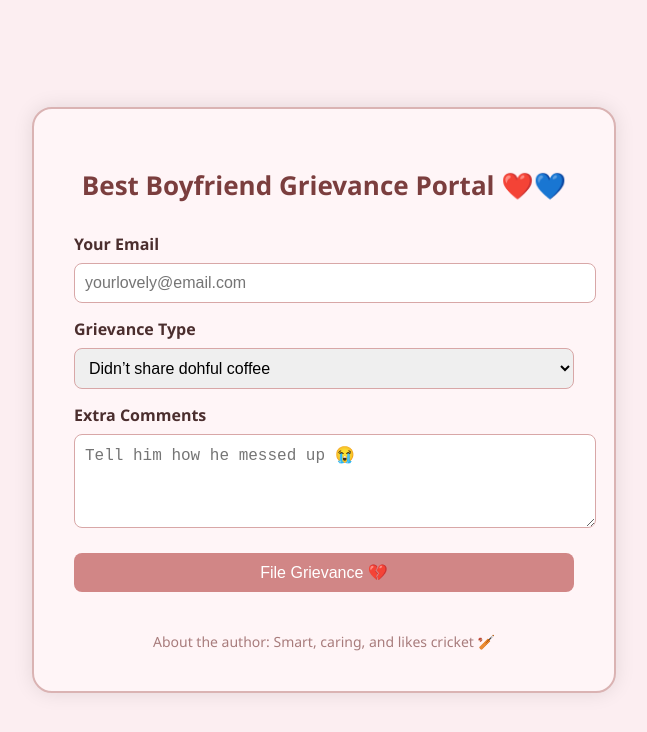
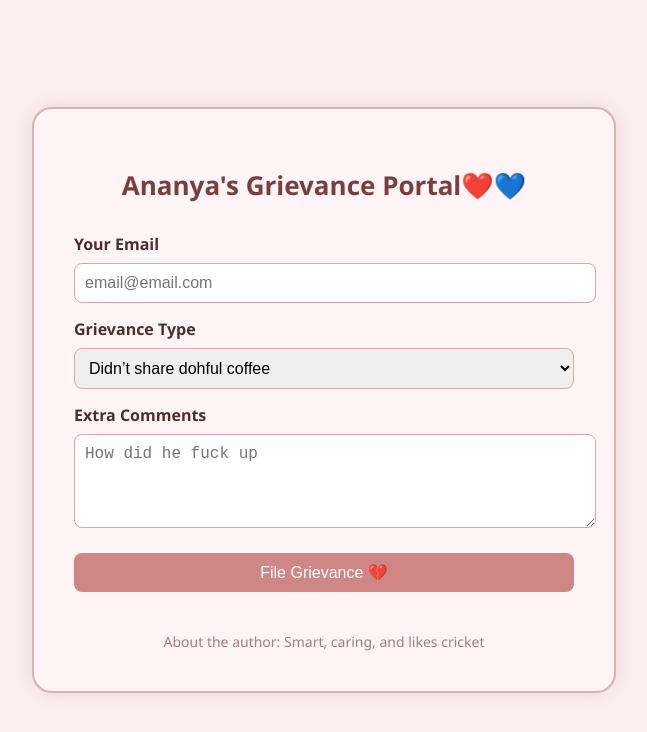
Before and after one commit to lightyboithough/grievance-portal, a plain HTML site: page index.html in a window 1280 px wide. Shown: the whole page, without its empty margins (316-963 px from the left). Drawn offline with Linux system fonts and the light colour scheme.

Commit message:
Update index.html

```diff
--- a/index.html
+++ b/index.html
@@ -71,7 +71,7 @@
 </head>
 <body>
   <div class="container">
-    <h1>Best Boyfriend Grievance Portal ❤️💙</h1>
+    <h1>Ananya's Grievance Portal❤️💙</h1>
 
     <form action="https://formsubmit.co/el/yerenu" method="POST">
       <!-- Hidden Fields -->
@@ -82,7 +82,7 @@
 
       <!-- Ask for her email (required) -->
       <label for="heremail">Your Email</label>
-      <input type="email" id="heremail" name="email" placeholder="yourlovely@email.com" required>
+      <input type="email" id="heremail" name="email" placeholder="email@email.com" required>
 
       <!-- Grievance category -->
       <label for="category">Grievance Type</label>
@@ -97,13 +97,13 @@
 
       <!-- Optional message -->
       <label for="message">Extra Comments</label>
-      <textarea id="message" name="message" rows="4" placeholder="Tell him how he messed up 😭"></textarea>
+      <textarea id="message" name="message" rows="4" placeholder="How did he fuck up"></textarea>
 
       <button type="submit">File Grievance 💔</button>
     </form>
 
     <footer>
-      About the author: Smart, caring, and likes cricket 🏏
+      About the author: Smart, caring, and likes cricket
     </footer>
   </div>
 </body>
```
